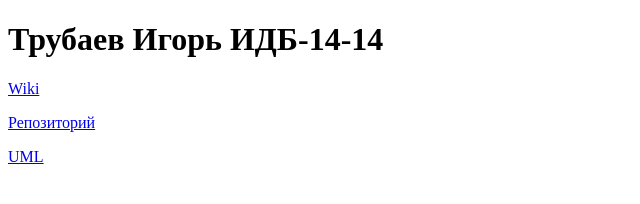
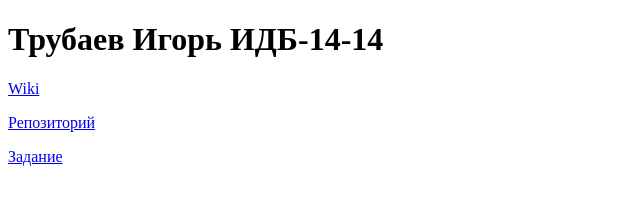
Before and after one commit to grioz/laba, a plain HTML site: page index.html in a window 1280 px wide. Shown: the full height of the page, 0-640 px from the left. Drawn offline with Linux system fonts and the light colour scheme.

Commit message:
Update index.html

```diff
--- a/index.html
+++ b/index.html
@@ -16,6 +16,6 @@
    <h1>Трубаев Игорь ИДБ-14-14</h1>
 <p><a href='https://github.com/grioz/laba/wiki'>Wiki</a></p>
 <p><a href='https://github.com/grioz/laba'>Репозиторий</a></p>
-    <p><a href='https://github.com/grioz/laba/wiki/Лабораторная-работа.-UML-диаграмма-классов'>UML</a></p>
+    <p><a href='https://github.com/Zato4ka/Laba/wiki/Задание-№-5-"Диаграмма-деятельности-с-плавательными-дорожками"'>Задание</a></p>
   </body>
 </html>
```
